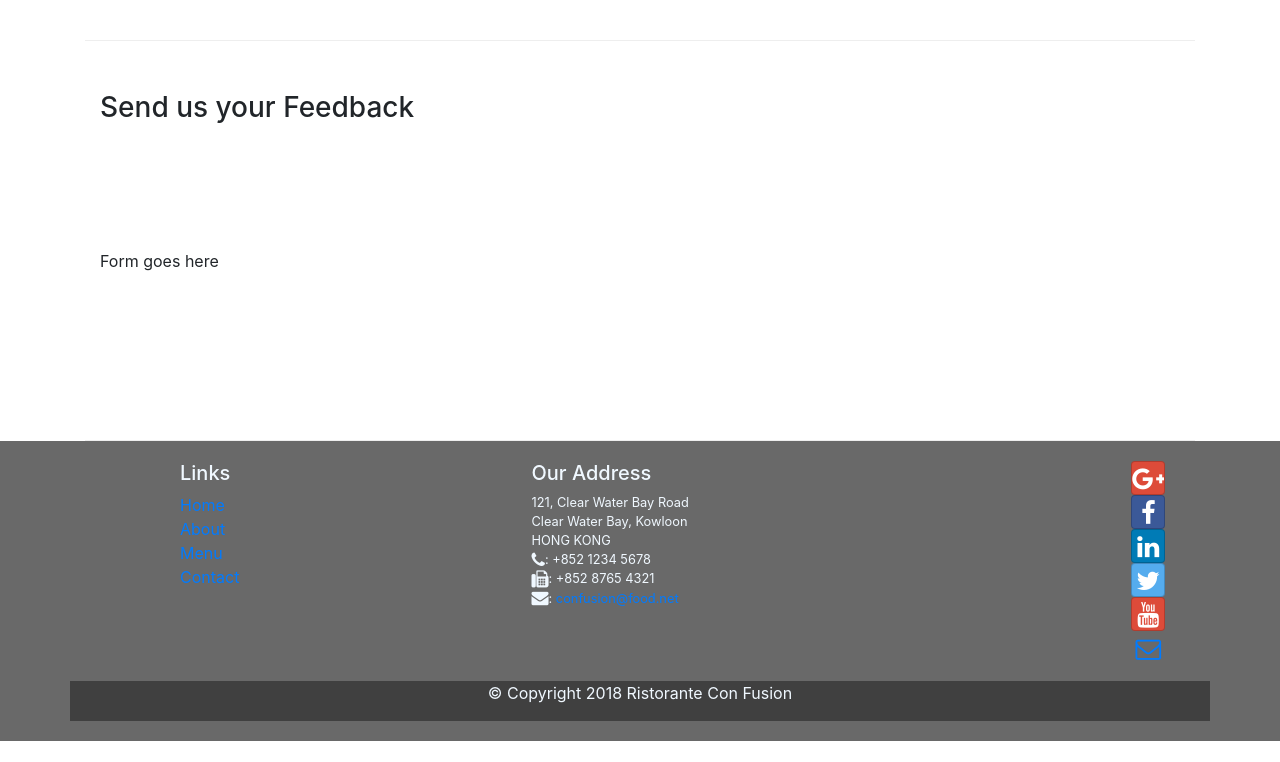
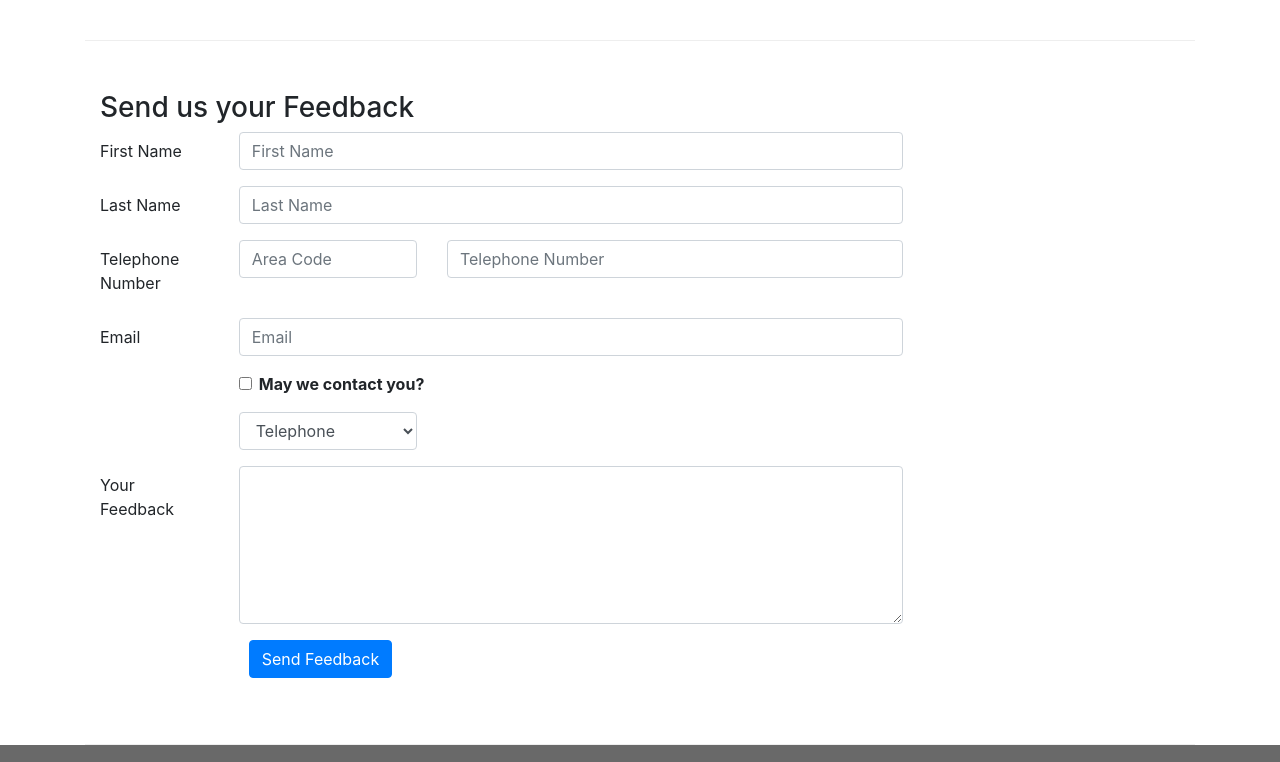
Before and after one commit to Rajesh0901-sudo/Bootstrap-learning-, a website: page contactus.html in a window 1280 px wide. Shown: the part 660-1422 px from the top of the page. Before the commit the page ends 1401 px from the top, so only its background shows below. Drawn offline with nearby package versions, Linux system fonts and the light colour scheme.

Commit message:
form and inputs

```diff
--- a/contactus.html
+++ b/contactus.html
@@ -90,7 +90,65 @@
               <h3>Send us your Feedback</h3>
            </div>
             <div class="col-12 col-md-9">
-                Form goes here
+                <form>
+                    <div class="form-group row">
+                        <label for="firstname" class="col-md-2 col-form-label">First Name</label>
+                        <div class="col-md-10">
+                            <input type="text" name="firstname" class="form-control" id="firstname" placeholder="First Name">
+                        </div>
+                    </div>
+                     <div class="form-group row">
+                        <label for="lastname" class="col-md-2 col-form-label">Last Name</label>
+                        <div class="col-md-10">
+                            <input type="text" name="lastname" class="form-control" id="lastname" placeholder="Last Name">
+                        </div>
+                    </div>
+                    <div class="form-group row">
+                        <label for="telno" class="col-12 col-md-2 col-form-label">Telephone Number</label>
+                        <div class="col-5 col-md-3">
+                            <input type="tel" name="areacode" class="form-control" id="areacode" placeholder="Area Code">
+                        </div>
+                        <div class="col-7 col-md-7">
+                            <input type="tel" name="telephoneno" class="form-control" id="telephoneno" placeholder="Telephone Number">
+                        </div>
+                    </div>
+                    <div class="form-group row">
+                        <label for="emailid" class="col-md-2 col-form-label">Email</label>
+                        <div class="col-md-10">
+                            <input type="email" name="emailid" class="form-control" id="emailid" placeholder="Email">
+                        </div>
+                    </div>
+                    <div class="form-group row">
+                        <div class="col-md-6 offset-md-2">
+                            <div class="form-check">
+                                <input type="checkbox" name="approve" class="form-check-input"
+                                    id="approve" value="">
+                                <label class="form-check-label" for="approve">
+                                    <strong>May we contact you?</strong>
+                                </label>
+                            </div>
+                        </div>
+                    </div>
+                    <div class="form-group row">
+                        <div class="col-md-3 offset-md-2">
+                            <select class="form-control">
+                                <option>Telephone</option>
+                                <option>Email</option>
+                            </select>
+                        </div>
+                    </div>
+                    <div class="form-group row">
+                        <label for="Feedback" class="col-md-2 col-form-label">Your Feedback</label>
+                        <div class="col-md-10">
+                            <textarea name="Feedback" class="form-control" id="Feedback" rows="6"></textarea>
+                        </div>
+                    </div>
+                    <div class="form-group">
+                        <div class="offset-md-2 col-md-10">
+                            <button type="submit" class="btn btn-primary">Send Feedback</button>
+                        </div>
+                    </div>
+                </form>
             </div>
              <div class="col-12 col-md">
             </div>
@@ -116,10 +174,10 @@
 		              121, Clear Water Bay Road<br>
 		              Clear Water Bay, Kowloon<br>
 		              HONG KONG<br>
-                      <i class="fa fa-phone fa-lg"></i>: +852 1234 5678<br>
-                      <i class="fa fa-fax fa-lg"></i>: +852 8765 4321<br>
-                      <i class="fa fa-envelope fa-lg"></i>:
-                      <a href="mailto:confusion@food.net">confusion@food.net</a>
+                      <i class="fa fa-phone fa-lg"></i> : +852 1234 5678<br>
+                      <i class="fa fa-fax fa-lg"></i> : +852 8765 4321<br>
+                      <i class="fa fa-envelope fa-lg"></i> :
+                      <a href="mailto:confusion@food.net"> confusion@food.net</a>
 		           </address>
                 </div>
                 <div class="col-12 col-sm align-self-center">
--- a/css/styles.css
+++ b/css/styles.css
@@ -32,7 +32,7 @@
 @media(min-width:540px){
 	.address{
 	font-size: 80%;
-	margin-left:20%;
+
 }}
 body{
 	padding: 50px 0px 0px 0px;
```
